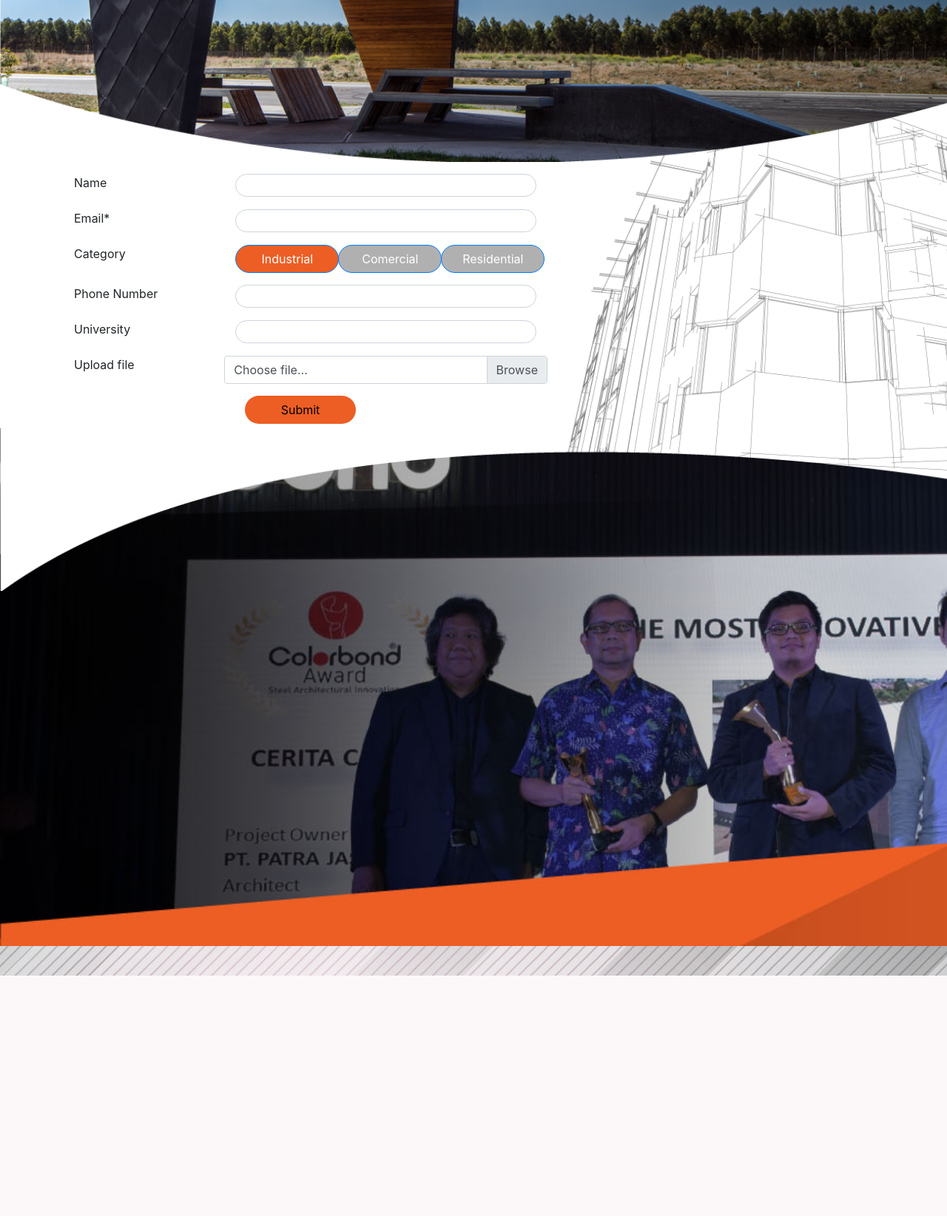
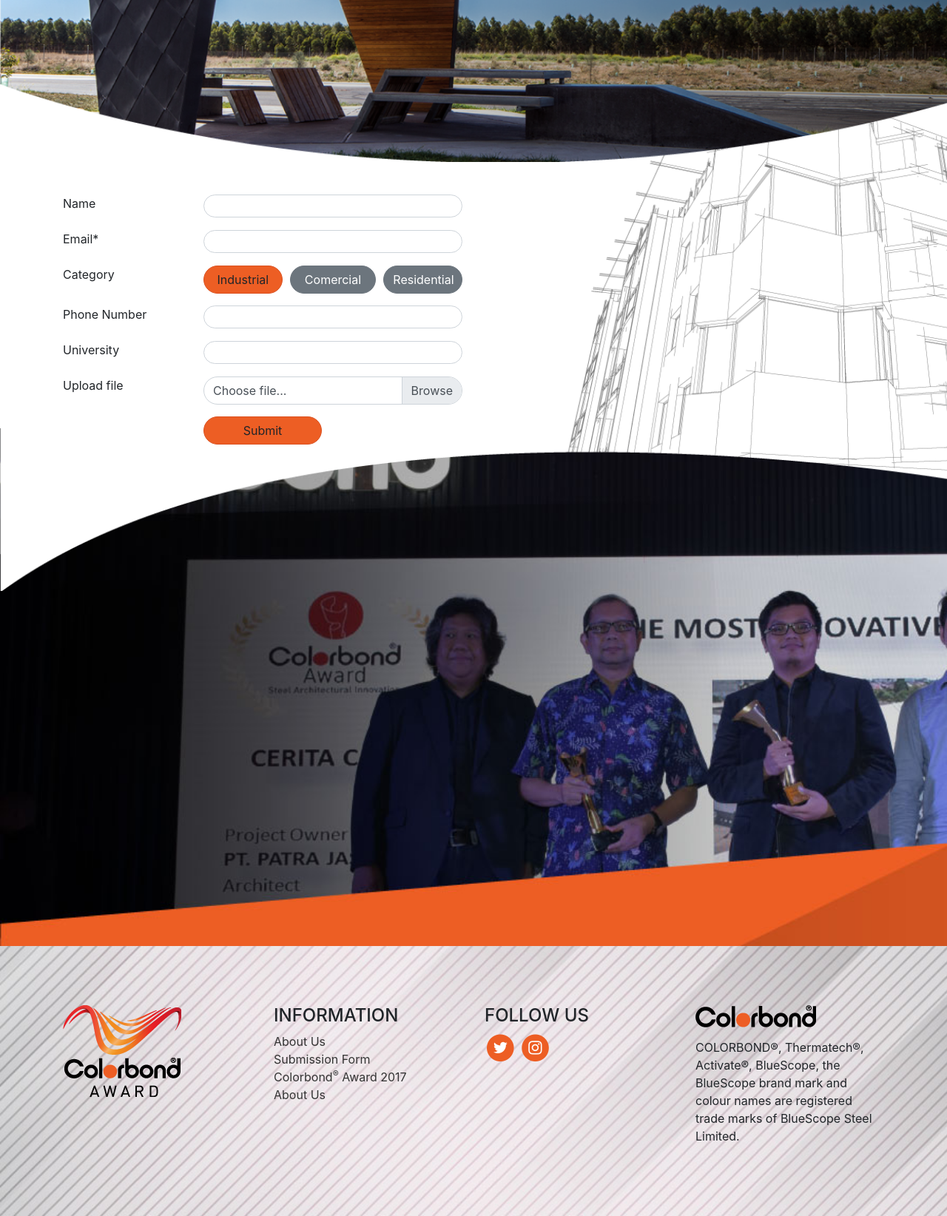
Before and after one commit to gravenza/colorbondlandingpage, a CodeIgniter app: page /database/ in a window 1280 px wide. Shown: the part 951-2595 px from the top of the page at 74% size. Before the commit the page ends 2270 px from the top, so only its background shows below. Run offline with CodeIgniter, Linux system fonts and the light colour scheme.

Commit message:
Update Form

```diff
--- a/application/views/include/footer.php
+++ b/application/views/include/footer.php
@@ -1,7 +1,58 @@
 <footer>
   <div class="container">
-    <div class="clearer">
+    <div class="clearer cellpadding">
+      <div class="row">
+        <div class="col-xl-3 col-lg-3 col-md-12 col-sm-12">
+          <a href="#">
+            <img src="<?php echo base_url('images/logo-footer.png') ?>" alt="">
+          </a>
+        </div>
+        <div class="col-xl-3 col-lg-3 col-md-12 col-sm-12">
+          <h4>INFORMATION</h4>
+          <ul>
+            <li>
+              <a href="#.">About Us</a>
+            </li>
+            <li>
+              <a href="#.">Submission Form</a>
+            </li>
+            <li>
+              <a href="#.">Colorbond<sup>&reg;</sup> Award 2017</a>
+            </li>
+            <li>
+              <a href="#.">About Us</a>
+            </li>
+          </ul>
+        </div>
 
+        <div class="col-xl-3 col-lg-3 col-md-12 col-sm-12">
+          <h4>FOLLOW US</h4>
+          <ul class="socmed">
+            <li>
+              <a href="#.">
+                <span class="fa-stack fa-lg">
+                  <i class="fa fa-circle fa-stack-2x"></i>
+                  <i class="fa fa-twitter fa-stack-1x fa-inverse"></i>
+                </span>
+              </a>
+            </li>
+            <li>
+              <a href="#.">
+                <span class="fa-stack fa-lg">
+                  <i class="fa fa-circle fa-stack-2x"></i>
+                  <i class="fa fa-instagram fa-stack-1x fa-inverse"></i>
+                </span>
+              </a>
+            </li>
+          </ul>
+        </div>
+        <div class="col-xl-3 col-lg-3 col-md-12 col-sm-12">
+          <img class="img-fluid" src="<?php echo base_url('images/colorbond.png') ?>" alt="">
+          <p style="margin-top:15px">
+            COLORBOND®, Thermatech®, Activate®, BlueScope, the BlueScope brand mark and colour names are registered trade marks of BlueScope Steel Limited.
+          </p>
+        </div>
+      </div>
     </div>
   </div>
 </footer>
--- a/application/views/include/form.php
+++ b/application/views/include/form.php
@@ -1,51 +1,63 @@
-
-
-<form class="form-horizontal" style="margin-top: -28px">
+<div class="container">
+  <div class="clearer">
+    <div class="row">
+      <div class="col-xl-12 col-lg-12 col-md-12 col-sm-12">
+        <form class="form-horizontal award-form">
             <br>
             <div class="form-group row">
-      <label class="control-label col-sm-2" for="name" style="margin-left: 100px;">Name</label>
+              <label class="control-label col-sm-2" for="name">Name</label>
               <div class="col-sm-4">
                 <input type="text" class="form-control form-control-sm" name="name" style="border-radius: 20px;">
               </div>
             </div>
             <div class="form-group row">
-      <label class="control-label col-sm-2" for="email" style="margin-left: 100px;">Email*</label>
+              <label class="control-label col-sm-2" for="email">Email*</label>
               <div class="col-sm-4">
                 <input type="email" class="form-control form-control-sm" name="email" style="border-radius: 20px;">
               </div>
             </div>
             <div class="form-group row">
-      <label class="control-label col-sm-2" for="category" style="margin-left: 100px;">Category</label>
+              <label class="control-label col-sm-2" for="category">Category</label>
               <div class="col-sm-4">
-         <div class="btn-group">
-            <button type="button" class="btn btn-primary" style="background-color: #ED5E24; border-radius: 25px; width: 140px;">Industrial</button>
-            <button type="button" class="btn btn-primary" style="background-color: #B0B0B0; border-radius: 25px; width: 140px;">Comercial</button>
-            <button type="button" class="btn btn-primary" style="background-color: #B0B0B0; border-radius: 25px; width: 140px;">Residential</button>
+                 <div class="btn-category row">
+                   <div class="col-xl-4">
+                    <button type="button" class="btn btn-warning btn-block">Industrial</button>
+                   </div>
+                   <div class="col-xl-4">
+                    <button type="button" class="btn btn-secondary btn-block">Comercial</button>
+                   </div>
+                   <div class="col-xl-4">
+                    <button type="button" class="btn btn-secondary btn-block">Residential</button>
+                   </div>
                  </div>
               </div>
             </div>
             <div class="form-group row">
-      <label class="control-label col-sm-2" for="phone" style="margin-left: 100px;">Phone Number</label>
+              <label class="control-label col-sm-2" for="phone">Phone Number</label>
               <div class="col-sm-4">
                 <input type="text" class="form-control form-control-sm" name="phone" style="border-radius: 20px;">
               </div>
             </div>
             <div class="form-group row">
-      <label class="control-label col-sm-2" for="univ" style="margin-left: 100px;">University</label>
+              <label class="control-label col-sm-2" for="univ">University</label>
               <div class="col-sm-4">
                 <input type="text" class="form-control form-control-sm" name="univ" style="border-radius: 20px;">
               </div>
             </div>
             <div class="form-group row">
-        <label class="control-label col-sm-2" for="file" style="margin-left: 100px;">Upload file</label>
+                <label class="control-label col-sm-2" for="file">Upload file</label>
                     <div class="col-sm-4 custom-file">
-                <input type="file" class="custom-file-input" id="file" required>
+                        <input type="file" class="custom-file-input form-control" id="file" required>
                         <label class="custom-file-label" for="validatedCustomFile">Choose file...</label>
                     </div>
             </div>
-    <div class="form-group">
-      <div class="col-sm-offset-4 col-sm-4">
-        <button type="submit" class="btn btn-default" style="background-color: #ED5E24; width: 150px; border-radius: 25px; margin-left: 316px;">Submit</button>
+            <div class="form-group row">
+              <div class="col-sm-2 offset-sm-2">
+                <button type="submit" class="btn btn-warning btn-block">Submit</button>
               </div>
             </div>
           </form>
+      </div>
+    </div>
+  </div>
+</div>
--- a/application/views/include/header.php
+++ b/application/views/include/header.php
@@ -3,6 +3,7 @@
 	<head>
 		<meta charset="utf-8">
     <link rel="stylesheet" type="text/css" href="<?php echo base_url() ?>assets/css/master.css">
+		<link rel="stylesheet" href="https://cdnjs.cloudflare.com/ajax/libs/font-awesome/4.7.0/css/font-awesome.min.css">
 
     <!-- JQUERY & JAVASCRIPT -->
     <script type="text/javascript" src="<?php echo base_url() ?>assets/js/jquery-1.11.3.js"></script>
--- a/assets/css/master.css
+++ b/assets/css/master.css
@@ -4,6 +4,10 @@
   float: left;
   width: 100%;
   margin: 20px 0;
+}
+
+.cellpadding{
+  padding: 60px 0;
 }
 
 header,content,section,footer{
@@ -43,7 +47,66 @@ section.award-list{
   z-index: 0;
 }
 
+form.award-form button{
+  border-radius: 25px;
+}
+
+form.award-form .btn-warning{
+  background-color: #ED5E24;
+  border-color: #DB501F;
+}
+
+form.award-form .custom-file-label{
+  left: 15px;
+  right: 15px;
+  border-radius: 20px;
+  overflow: hidden;
+}
+
+.btn-category .col-xl-4:first-child{
+  padding-right: 5px;
+}
+
+.btn-category .col-xl-4:nth-child(2){
+  padding-left: 5px;
+  padding-right: 5px;
+}
+
+.btn-category .col-xl-4:last-child{
+  padding-left: 5px;
+}
+
+form.award-form{
+  margin-top: 220px
+}
+
 footer{
   background: url(../../images/bg-footer.jpg)no-repeat 0 0;
   background-size: cover;
 }
+
+footer ul{
+  margin: 0;
+  padding: 0;
+  list-style: none;
+}
+
+footer ul li a{
+  color: #333;
+}
+
+footer ul li a:hover{
+  color: #ed5e24;
+}
+
+footer ul.socmed li{
+  display: inline-block;
+}
+
+footer ul.socmed li a{
+  color: #ed5e24;
+}
+
+footer ul.socmed li a:hover{
+  color: #333;
+}
```
Also changed, not shown: application/views/home.php (+0 -10 lines), images/colorbond.png (added), images/logo-footer.png (added). Lines whose indentation alone changed are shown as unchanged.
